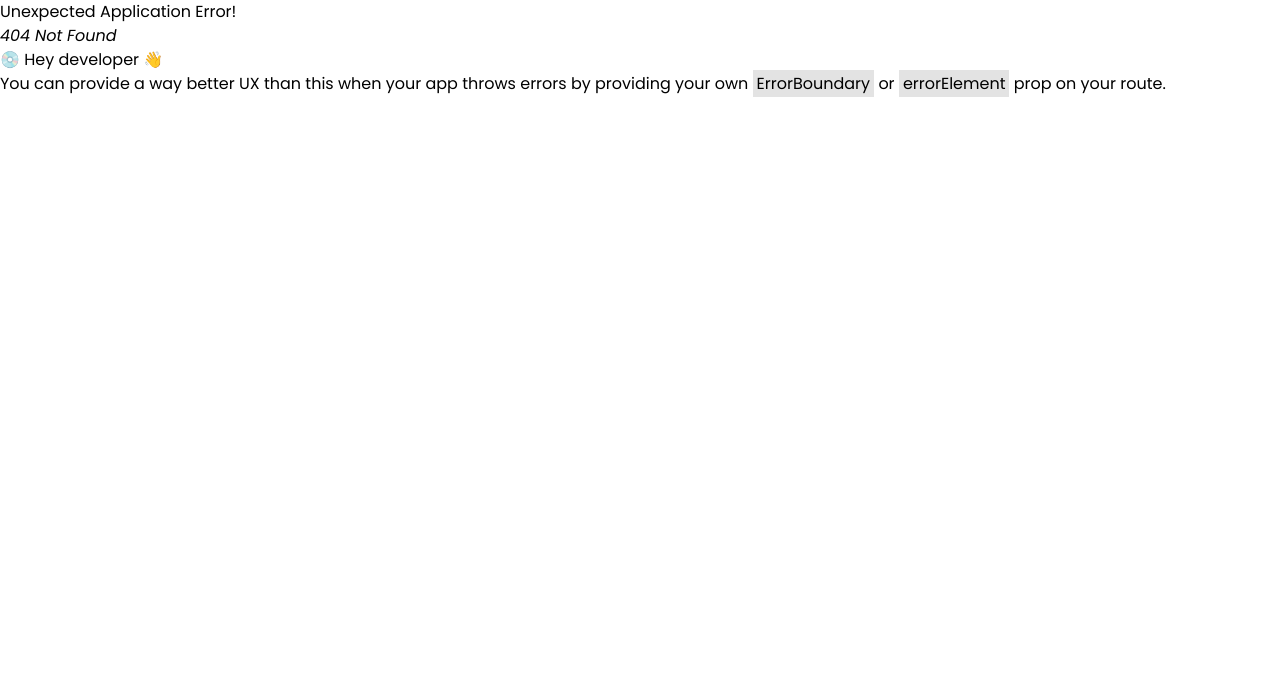
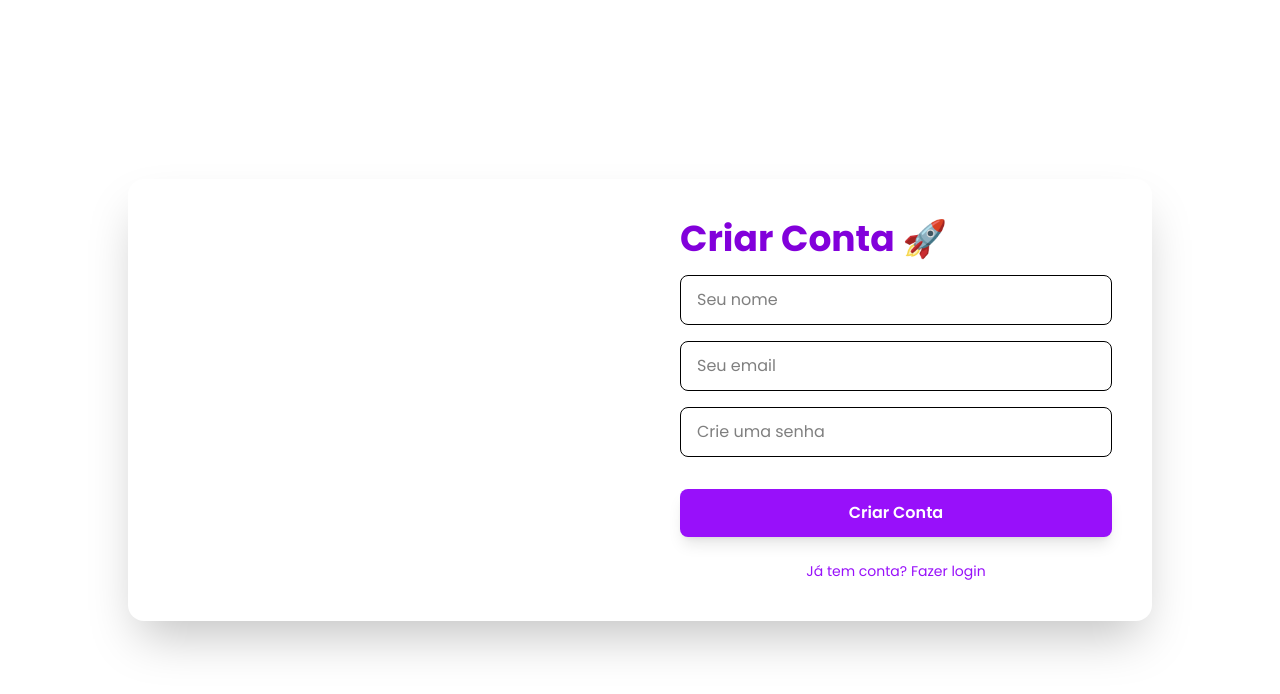
Before and after one commit to gabrielmmarcos/Desafio-Tecnico-Hypesoft, a React (Vite) app in the folder frontend/hypersoft/: page /criar-conta in a window 1280 px wide. Before the commit this address had no page. Shown: the top 694 px of the page. Built offline with nearby package versions, Linux system fonts and the light colour scheme.

Commit message:
feat(login) add login page conencted with api

```diff
--- a/frontend/hypersoft/src/api/api.js
+++ b/frontend/hypersoft/src/api/api.js
@@ -1,7 +1,7 @@
 import axios from "axios";
 
 const api = axios.create({
-  baseURL: "http://0.0.0.0:8000",
+  baseURL: "http://localhost:5000",
 });
 
 api.interceptors.request.use(
--- /dev/null
+++ b/frontend/hypersoft/src/pages/criarConta/index.jsx
@@ -0,0 +1,120 @@
+import React, { useState } from "react";
+import { useNavigate } from "react-router-dom";
+import api from "../../api/api";
+import ResponseAPI from "../../components/ui/response-api";
+
+function CriarConta() {
+    const navigate = useNavigate();
+
+    const [name, setName] = useState("");
+    const [email, setEmail] = useState("");
+    const [password, setPassword] = useState("");
+    const [showModal, setShowModal] = useState(false);
+    const [responseTitle, setResponseTitle] = useState("");
+    const [responseMessage, setResponseMessage] = useState("");
+
+    const handleRegister = async (e) => {
+        e.preventDefault();
+
+        try {
+            await api.post("/api/auth/register", {
+                name,
+                email,
+                password
+            });
+
+            // Depois de registrar já faz login automático
+            const login = await api.post("/api/auth/login", {
+                email,
+                password
+            });
+
+            localStorage.setItem("token", login.data.token);
+            navigate("/produtos");
+
+        } catch (error) {
+            setResponseTitle("Erro", error);
+            setResponseMessage("Erro ao criar conta.");
+            setShowModal(true);
+        }
+    };
+
+    return (
+        <>
+            <div className="flex min-h-screen bg-gradient-br from-purple-900 via-purple-700 to-indigo-900 items-center justify-center px-4">
+                <div className="flex w-full max-w-5xl rounded-2xl shadow-2xl overflow-hidden bg-white">
+
+                    <div className="hidden lg:flex flex-col justify-center items-center w-1/2 bg-gradient-br from-purple-600 via-violet-600 to-indigo-600 p-10 text-white">
+                        <h2 className="text-5xl font-bold mb-4">Hypersoft</h2>
+                        <p className="text-lg opacity-90 text-center">
+                            Crie sua conta e comece a gerenciar seus produtos agora.
+                        </p>
+                    </div>
+
+                    <form
+                        onSubmit={handleRegister}
+                        className="flex flex-col w-full lg:w-1/2 p-10 gap-4"
+                    >
+                        <h1 className="text-4xl font-bold text-purple-700">
+                            Criar Conta 🚀
+                        </h1>
+
+                        <input
+                            type="text"
+                            value={name}
+                            autoComplete="name"
+                            onChange={(e) => setName(e.target.value)}
+                            placeholder="Seu nome"
+                            required
+                            className="w-full px-4 py-3 border rounded-lg focus:ring-2 focus:ring-purple-500 outline-none"
+                        />
+
+                        <input
+                            type="email"
+                            value={email}
+                            autoComplete="username"
+                            onChange={(e) => setEmail(e.target.value)}
+                            placeholder="Seu email"
+                            required
+                            className="w-full px-4 py-3 border rounded-lg focus:ring-2 focus:ring-purple-500 outline-none"
+                        />
+
+                        <input
+                            type="password"
+                            value={password}
+                            autoComplete="new-password"
+                            onChange={(e) => setPassword(e.target.value)}
+                            placeholder="Crie uma senha"
+                            required
+                            className="w-full px-4 py-3 border rounded-lg focus:ring-2 focus:ring-purple-500 outline-none"
+                        />
+
+                        <button
+                            type="submit"
+                            className="bg-purple-600 hover:bg-purple-700 transition text-white font-semibold py-3 rounded-lg mt-4 shadow-lg"
+                        >
+                            Criar Conta
+                        </button>
+
+                        <button
+                            type="button"
+                            onClick={() => navigate("/")}
+                            className="text-purple-600 hover:underline text-sm mt-2"
+                        >
+                            Já tem conta? Fazer login
+                        </button>
+                    </form>
+                </div>
+            </div>
+
+            <ResponseAPI
+                open={showModal}
+                onClose={() => setShowModal(false)}
+                title={responseTitle}
+                message={responseMessage}
+            />
+        </>
+    );
+}
+
+export default CriarConta;
--- a/frontend/hypersoft/src/pages/login/index.jsx
+++ b/frontend/hypersoft/src/pages/login/index.jsx
@@ -1,14 +1,11 @@
-// pagina para login
 import React, { useState } from "react";
 import { useNavigate } from "react-router-dom";
 import api from "../../api/api";
 import ResponseAPI from "../../components/ui/response-api";
 
-
 function Login() {
     const navigate = useNavigate();
 
-    //states
     const [email, setEmail] = useState("");
     const [password, setPassword] = useState("");
     const [showModal, setShowModal] = useState(false);
@@ -19,98 +16,80 @@ function Login() {
         e.preventDefault();
 
         try {
-            // Faz login no backend FastAPI
-            const formData = new FormData();
-            formData.append("username", email);
-            formData.append("password", password);
+            const response = await api.post("/api/auth/login", {
+                email,
+                password
+            });
 
-            const response = await api.post("/auth/jwt/login", formData);
-
-            // Salva o token no navegador
-            localStorage.setItem("token", response.data.access_token);
-            console.log(localStorage.getItem("token"));
-            console.log("token: ", response.data.access_token)
-            navigate("/home");
-
-
+            localStorage.setItem("token", response.data.token);
+            navigate("/produtos");
         } catch (error) {
-            console.error("Erro ao fazer login:", error);
-            setResponseTitle("Erro");
+            setResponseTitle("Erro", error);
             setResponseMessage("Email ou senha inválidos.");
             setShowModal(true);
         }
     };
 
-    // 👇 O return deve ficar AQUI, fora do handleLogin
     return (
         <>
-            <div className="flex flex-1 min-h-screen bg-gray-50 overflow-x-hidden">
-                <div className="flex flex-col lg:flex-row-reverse w-full h-screen items-center justify-center bg-white">
+            <div className="flex lg:min-h-screen flex-col lg:flex-row-reverse items-center justify-center min-w-screen">
 
-                    {/* Bloco azul */}
-                    <div className="flex bg-blue-500 rounded-lg w-96 min-h-[40%] lg:min-h-[80%] items-center justify-center p-5">
-                        <h2 className="text-white text-5xl text-center font-bold">Hypersoft</h2>
+                {/* Lado gradiente */}
+                <div className="lg:flex flex-col justify-center items-center h-1/2 w-full lg:w-1/2 lg:h-screen bg-linear-to-br from-purple-600 via-violet-600 to-indigo-600 p-10 text-white">
+                    <h2 className="text-5xl font-bold mb-4">Hypersoft</h2>
+                    <p className="text-lg opacity-90 text-center">
+                        Sistema moderno de gestão de produtos.
+                    </p>
                 </div>
 
                 {/* Formulário */}
                 <form
                     onSubmit={handleLogin}
-                        className="flex flex-col w-full lg:w-1/2 max-w-md p-10 gap-3"
+                    className="flex flex-col h-1/2 w-full lg:w-1/2 p-10 gap-4 px-10"
                 >
-                        <h1 className="text-3xl lg:text-5xl font-bold text-blue-500 mb-2">
-                            Bem-vindo!
+                    <h1 className="text-4xl font-bold text-purple-700">
+                        Bem-vindo 👋
                     </h1>
-                        <p className="text-gray-600 mb-6 text-lg">
+
+                    <p className="text-gray-500 mb-6">
                         Faça login para continuar
                     </p>
 
-                        <div className="grid grid-cols-1 gap-y-4 pb-5">
-                            <div>
-                                <h3 className="text-sm font-semibold text-gray-500 uppercase">
-                                    Email
-                                </h3>
                     <input
-                                    type="email"
+                        type="text"
                         value={email}
+                        autoComplete="username"
                         onChange={(e) => setEmail(e.target.value)}
                         placeholder="Digite seu email"
                         required
-                                    className="w-full px-4 py-2 border border-gray-300 rounded-md focus:outline-none focus:ring-2 focus:ring-blue-500"
+                        className="w-full px-4 py-3 border rounded-lg focus:ring-2 focus:ring-purple-500 outline-none"
                     />
-                            </div>
 
-                            <div>
-                                <h3 className="text-sm font-semibold text-gray-500 uppercase">
-                                    Senha
-                                </h3>
                     <input
                         type="password"
                         value={password}
+                        autoComplete="current-password"
                         onChange={(e) => setPassword(e.target.value)}
                         placeholder="Digite sua senha"
                         required
-                                    className="w-full px-4 py-2 border border-gray-300 rounded-md focus:outline-none focus:ring-2 focus:ring-blue-500"
+                        className="w-full px-4 py-3 border rounded-lg focus:ring-2 focus:ring-purple-500 outline-none"
                     />
-                            </div>
-                        </div>
 
-                        <div className="flex flex-col gap-2">
                     <button
                         type="submit"
-                                className="bg-blue-500 text-white text-center font-semibold py-2 rounded-md transition hover:bg-blue-600 cursor-pointer"
+                        className="bg-purple-600 hover:bg-purple-700 transition text-white font-semibold py-3 rounded-lg mt-4 shadow-lg"
                     >
                         Entrar
                     </button>
 
-                            <a
-                                href="/produtos"
-                                className="text-center text-blue-500 hover:underline text-sm"
+                    <button
+                        type="button"
+                        onClick={() => navigate("/criar-conta")}
+                        className="text-purple-600 hover:underline text-sm mt-2"
                     >
-                                Não Tem Conta? Crie uma Agora
-                            </a>
-                        </div>
+                        Não tem conta? Criar agora
+                    </button>
                 </form>
-                </div>
             </div>
 
             <ResponseAPI
```
Also changed, not shown: frontend/hypersoft/src/main.jsx (+7 -0 lines), 1 other file (tests, documents, lock files or other folders). Lines whose indentation alone changed are shown as unchanged.
